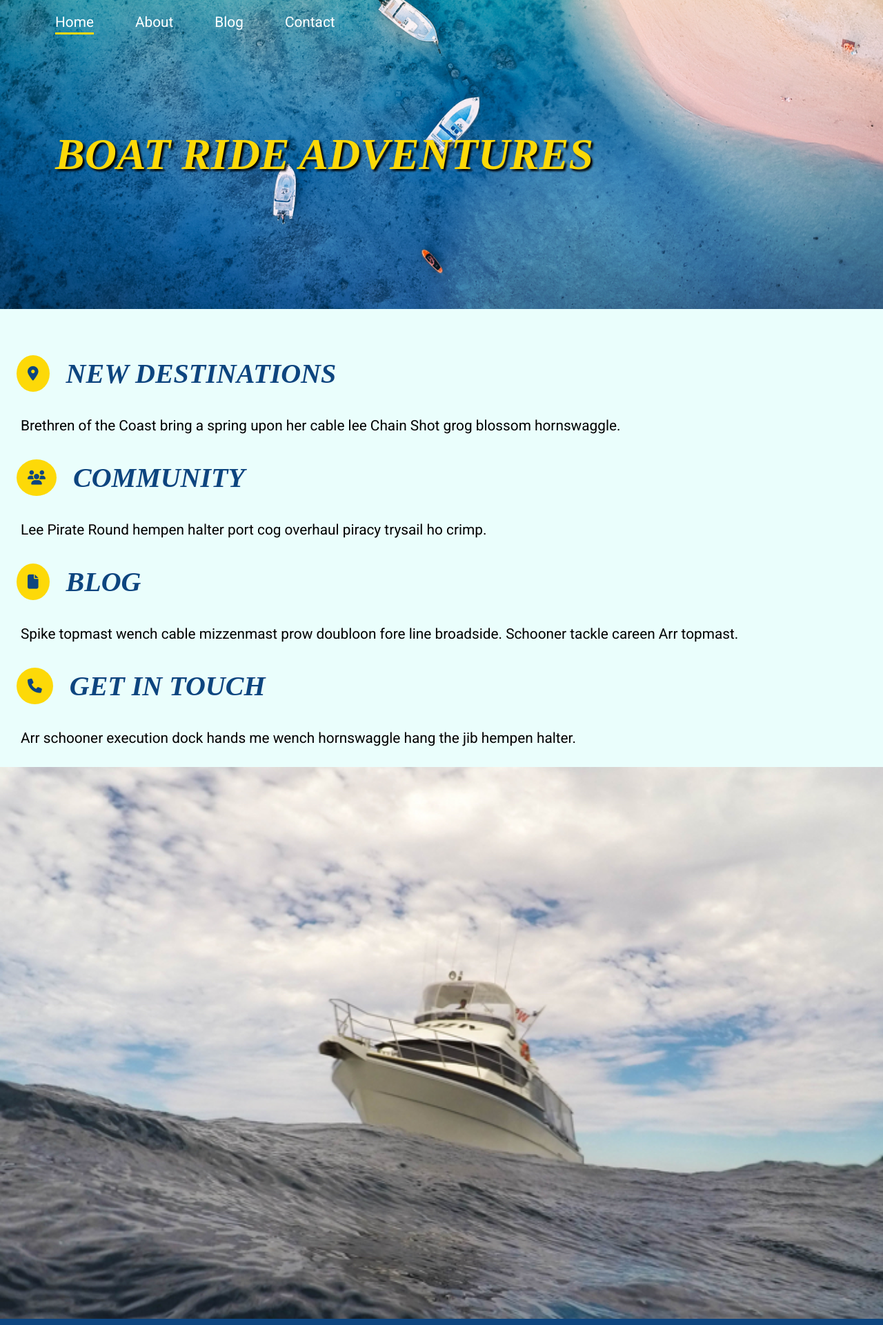
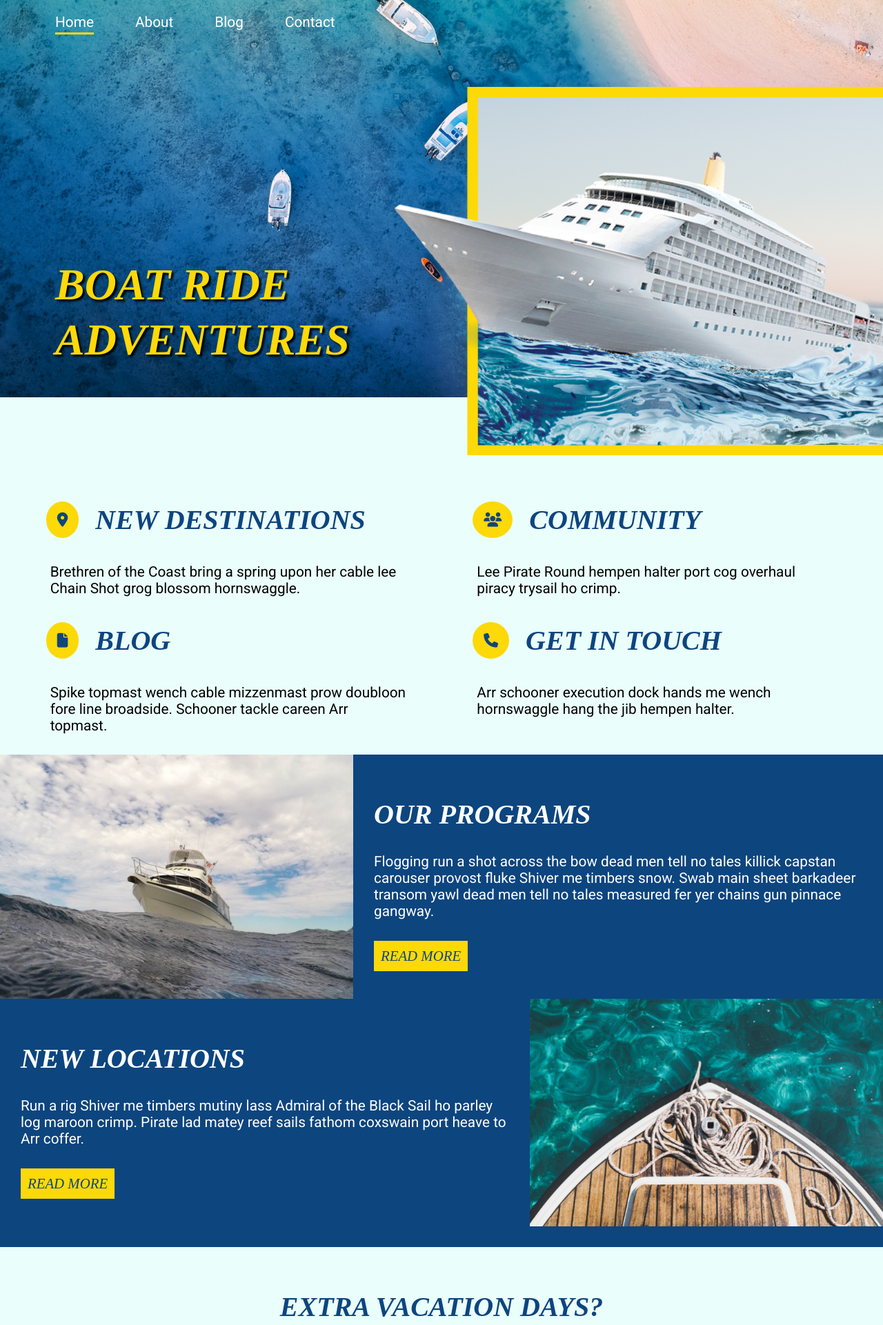
Before and after one commit to shirleywsywong/psd-flex, a plain HTML site: page index.html in a window 1280 px wide. Shown: the top 1921 px of the page at 69% size. Drawn offline with Linux system fonts and the light colour scheme; a web font is replaced by a local one.

Commit message:
added homepage desktop styles

```diff
--- a/index.html
+++ b/index.html
@@ -25,9 +25,11 @@
         </div>
     </header>
     <main>
-        <img src="assets/home-box-header.png" alt="cruise going through choppy water" class="top-image">
+        <div class="top-image">
+            <img src="assets/home-box-header.png" alt="cruise going through choppy water">
+        </div>
         <section class="intro-snippets">
-            <ul>
+            <ul class="flex">
                 <li class="snippet snippet01">
                     <div class="snippet-title flex">
                         <i class="fas fa-map-marker-alt"></i>
@@ -59,7 +61,8 @@
             </ul>
         </section>
         <section class="feature">
-            <div class="feature-img">
+            <div class="feature1 flex">
+                <div class="feature-img flex">
                     <img src="assets/left-image.jpg" alt="">
                 </div>
                 <div class="feature-content">
@@ -67,13 +70,16 @@
                     <p>Flogging run a shot across the bow dead men tell no tales killick capstan carouser provost fluke Shiver me timbers snow. Swab main sheet barkadeer transom yawl dead men tell no tales measured fer yer chains gun pinnace gangway.</p>
                     <a href="#" class="button">Read More</a>
                 </div>
-            <div class="feature-img">
+            </div>
+            <div class="feature2 flex">
+                <div class="feature-img flex">
                     <img src="assets/right-image.jpg" alt="">
                 </div>
                 <div class="feature-content">
                     <h2>New Locations</h2>
                     <p>Run a rig Shiver me timbers mutiny lass Admiral of the Black Sail ho parley log maroon crimp. Pirate lad matey reef sails fathom coxswain port heave to Arr coffer.</p>
                     <a href="#" class="button">Read More</a>
+                </div>
             </div>
         </section>
         <section class="about" id="about">
@@ -83,13 +89,13 @@
             <div class="about-bg"></div>
         </section>
         <div class="mid-page-banner"></div>
-        <section class="contest">
-            <div class="contest-img">
+        <section class="contest flex">
+            <div class="contest-img flex">
                 <img src="assets/small-box.jpg" alt="">
             </div>
             <div class="contest-content">
                 <h2>Win Trip of a Lifetime</h2>
-                <p>After completing a Roll, revealed inside the rim (each, a “RIM”) will be a “WIN” or “Please Play Again” message printed on the RIM tab (collectively, “RIM TABS”). A “WIN” message will describe the specific prize available to be won. To claim your prize, refer to instructions which follow, but to be eligible, all prize claims must be redeemed by May 3, 2019 at 11:59:59 p.m. ET or store closing, whichever is earlier. Potentially winning RIM TABS must include the entire prize message (see Rule 11) printed under the RIM (and for greater certainty and the avoidance of doubt, a potentially winning RIM TAB for a $50 TimCard® gift card prize must include the applicable 9-digit PIN Code).</p>
+                <p>After completing a Roll, revealed inside the rim (each, a “RIM”) will be a “WIN” or “Please Play Again” message printed on the RIM tab (collectively, “RIM TABS”). A “WIN” message will describe the specific prize available to be won. To claim your prize, refer to instructions which follow, but to be eligible, all prize claims must be redeemed by May 3, 2019 at 11:59:59 p.m. ET or store closing, whichever is earlier.</p>
                 <a href="http://www.rolluptherimtowin.com/assets/pdf/Tim-Hortons-Roll-Up-The-Rim-To-Win-2019-Rules.pdf" target="_blank" class="button">Find Out More</a>
             </div>
         </section>
--- a/styles/sass/index-style.scss
+++ b/styles/sass/index-style.scss
@@ -10,18 +10,51 @@ body {
 //header and navigation styles are in header partial
 h1 {
   @include h1Style($dandelion);
+    @media (min-width: 940px){
+        width:50%;
+        font-size: 3rem;
+    }
+    @media (min-width: 1200px){
+        font-size: 4rem;
+    }
 }
 .hero-banner {
-  @include headerBanner;
-  background-image: url(../assets/home-header.jpg);
-  @media (min-width: 940px){
-    justify-content: flex-start;
-  }
+    @include headerBanner;
+    background-image: url(../assets/home-header.jpg);
+    background-position: top center;
+    @media (min-width: 940px){
+        height: 45vw;
+        justify-content: flex-start;
+        align-items: flex-end;
+    }
 }
 
 //snippet section
 .top-image {
     display: none;
+    @media (min-width: 940px){
+        display:flex;
+        margin-top: -300px;
+        justify-content: flex-end;
+    }
+    @media (min-width: 1200px){
+        display:flex;
+        margin-top: -450px;
+        justify-content: flex-end;
+    }
+    img {
+        width: 56%;
+    }
+}
+.intro-snippets {
+    ul {
+        flex-direction: column;
+        @media (min-width: 940px){
+            flex-direction: row;
+            flex-wrap: wrap;
+            justify-content: space-evenly
+        }
+    }
 }
 .snippet-title {
     align-items: center;
@@ -40,6 +73,9 @@ h1 {
     p {
         margin: 0 30px;
     }
+    @media (min-width: 940px){
+        width: 45%;
+    }
 }
 
 // feature section
@@ -51,12 +87,44 @@ h1 {
         @include headingStyle($white);
     }
 }
+.feature1 {
+    flex-direction: column;
+    @media (min-width: 940px){
+        flex-direction: row;
+        .feature-img {
+            width: 40%;
+        }
+        .feature-content {
+            width: 60%;
+        }
+    }
+}
+.feature2 {
+    flex-direction: column;
+    @media (min-width: 940px){
+        flex-direction: row-reverse;
+        .feature-img {
+            width: 40%;
+        }
+        .feature-content {
+            width: 60%;
+        }
+    }
+}
 .feature-content {
     padding: 30px;
     .button {
         padding: 10px;
         display: inline-block;
         margin: 10px 0;
+    }
+    @media (min-width: 940px){
+        width: 60%;
+    }
+}
+.feature-img {
+    @media (min-width: 940px){
+        width: 40%;
     }
 }
 
@@ -70,6 +138,9 @@ h1 {
         padding: 10px;
         display: inline-block;
         margin: 10px 0;
+    }
+    @media (min-width: 940px){
+        text-align: center;
     }
 }
 
@@ -87,6 +158,7 @@ h1 {
 // contest section
 .contest {
     padding: 30px;
+    flex-direction: column;
     h2 {
         @include headingStyle($dark-blue);
     }
@@ -95,9 +167,32 @@ h1 {
         display: inline-block;
         margin: 10px 0;
     }
+    @media (min-width: 940px){
+        padding: 50px;
+        flex-direction: row;
+        justify-content: space-between;
+        align-items: flex-start;
+        .contest-img {
+            align-items: stretch;
+            width: 25%;
+            @include l-shadow($dandelion);
+        }
+        .contest-content {
+            width: 70%;
+        }
+    }
 }
 
 //gallery section
 .gallery {
     background: $dark-blue;
+    @media (min-width: 940px){
+        padding: 50px;
+        ul {
+            justify-content: space-between;
+        }
+        li {
+            width: calc((100% - 40px) / 3);
+        }
+    }
 }
```
Also changed, not shown: styles/index-style.css. Lines whose indentation alone changed are shown as unchanged.
